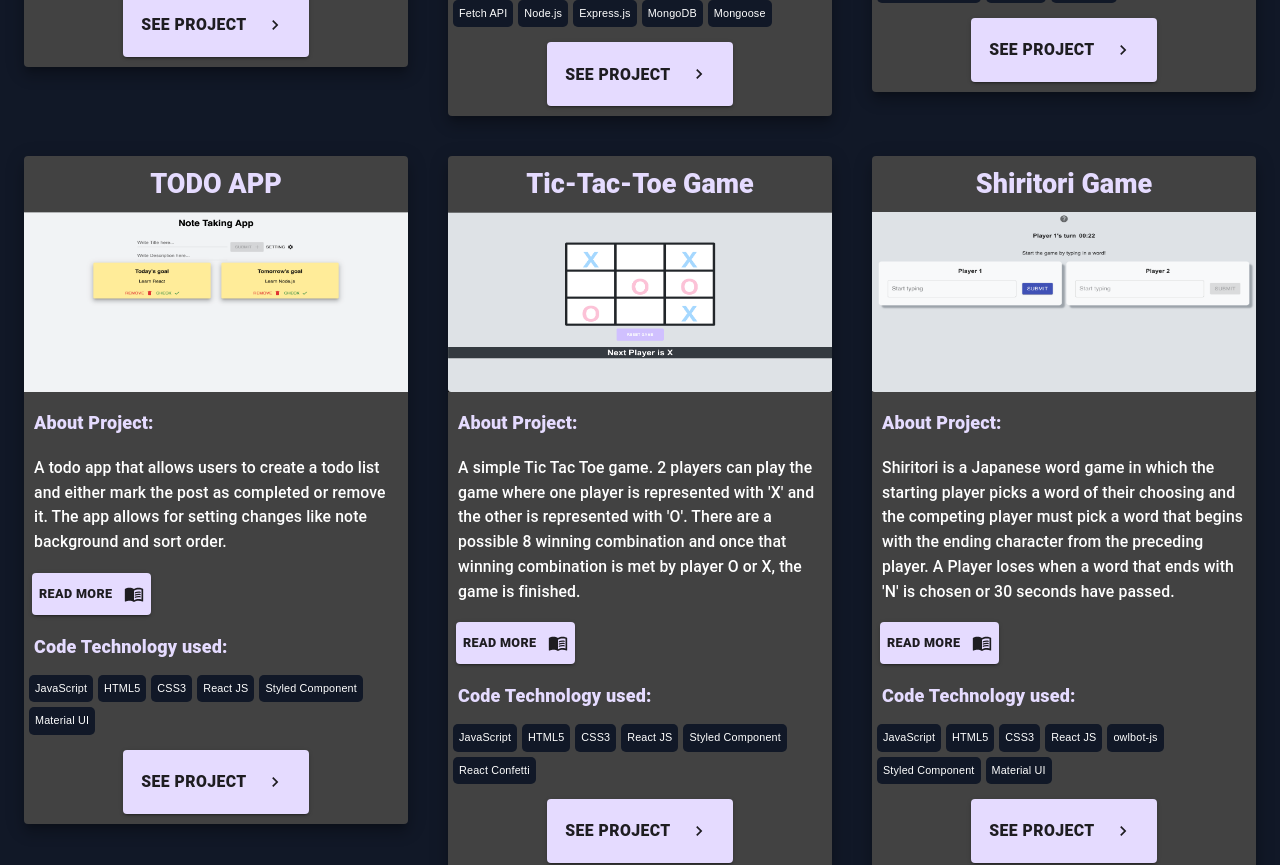
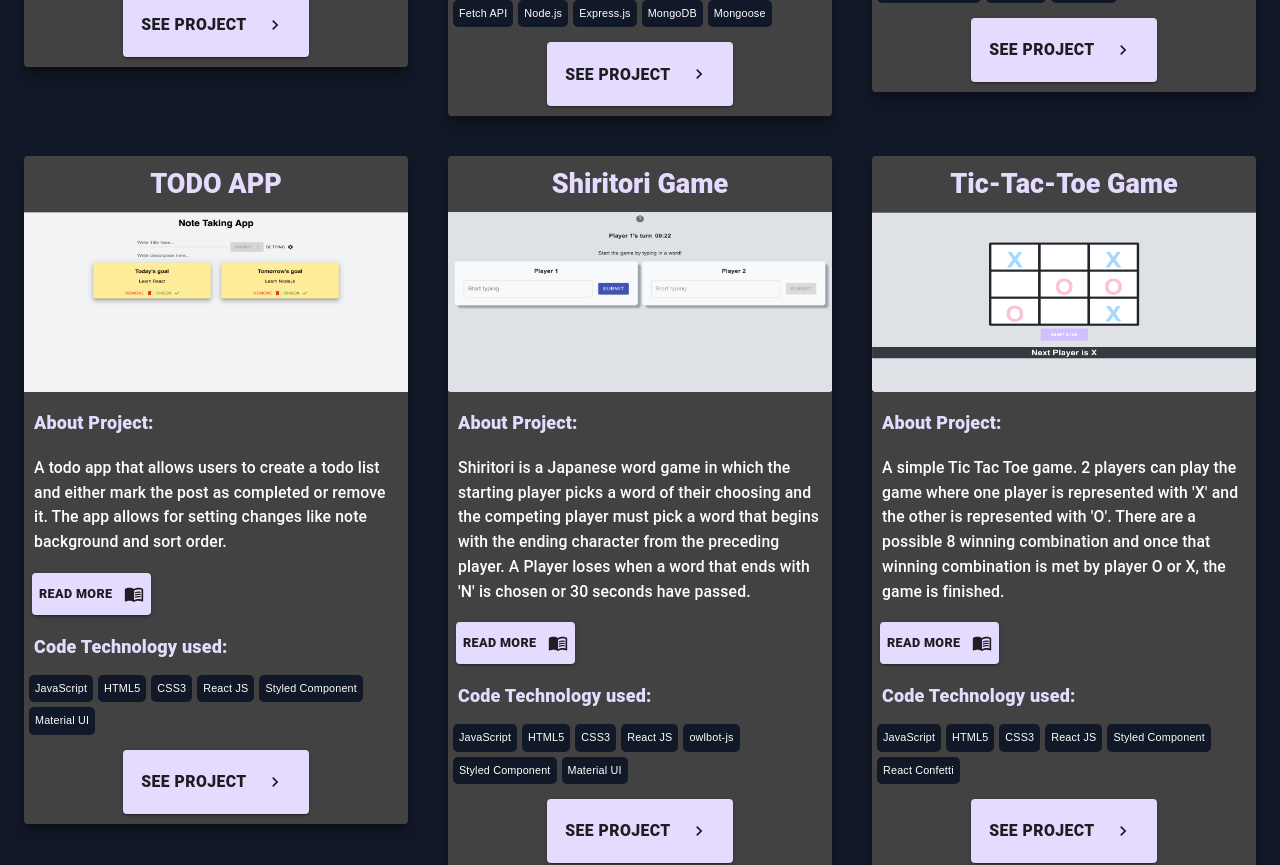
Before and after one commit to YutaMoriJP/Portfolio, a React (Create React App) app: page /project in a window 1280 px wide. Shown: the part 700-1565 px from the top of the page. Built offline with nearby package versions, Linux system fonts and the light colour scheme.

Commit message:
added timer app to project

```diff
--- a/src/data/project.js
+++ b/src/data/project.js
@@ -5,6 +5,7 @@ import shiritori from "../Images/shiritori.png";
 import crudapi from "../Images/crudapi.png";
 import shopping from "../Images/shopping.png";
 import { v4 as uuidv4 } from "uuid";
+import timer from "../Images/timer.png";
 
 const projects = [
   {
@@ -102,6 +103,24 @@ const projects = [
     ],
   },
   {
+    name: "Shiritori Game",
+    img: shiritori,
+    id: uuidv4(),
+    url: "https://goofy-lamport-69eea7.netlify.app/",
+    description:
+      "Shiritori is a Japanese word game in which the starting player picks a word of their choosing and the competing player must pick a word that begins with the ending character from the preceding player. A Player loses when a word that ends with 'N' is chosen or 30 seconds have passed.",
+    details: [{ title: "Header", content: "Content" }],
+    tags: [
+      { tag: "JavaScript", id: uuidv4() },
+      { tag: "HTML5", id: uuidv4() },
+      { tag: "CSS3", id: uuidv4() },
+      { tag: "React JS", id: uuidv4() },
+      { tag: "owlbot-js", id: uuidv4() },
+      { tag: "Styled Component", id: uuidv4() },
+      { tag: "Material UI", id: uuidv4() },
+    ],
+  },
+  {
     name: "Tic-Tac-Toe Game",
     img: tictactoe,
     id: uuidv4(),
@@ -119,21 +138,19 @@ const projects = [
     ],
   },
   {
-    name: "Shiritori Game",
-    img: shiritori,
+    name: "Timer App",
+    img: timer,
     id: uuidv4(),
-    url: "https://goofy-lamport-69eea7.netlify.app/",
-    description:
-      "Shiritori is a Japanese word game in which the starting player picks a word of their choosing and the competing player must pick a word that begins with the ending character from the preceding player. A Player loses when a word that ends with 'N' is chosen or 30 seconds have passed.",
+    url: "https://keen-northcutt-0a7688.netlify.app/",
+    description: "A Timer App built with React.",
     details: [{ title: "Header", content: "Content" }],
     tags: [
       { tag: "JavaScript", id: uuidv4() },
       { tag: "HTML5", id: uuidv4() },
       { tag: "CSS3", id: uuidv4() },
       { tag: "React JS", id: uuidv4() },
-      { tag: "owlbot-js", id: uuidv4() },
       { tag: "Styled Component", id: uuidv4() },
-      { tag: "Material UI", id: uuidv4() },
+      { tag: "setInterval", id: uuidv4() },
     ],
   },
 ];
```
Also changed, not shown: src/Images/timer.png (added).
